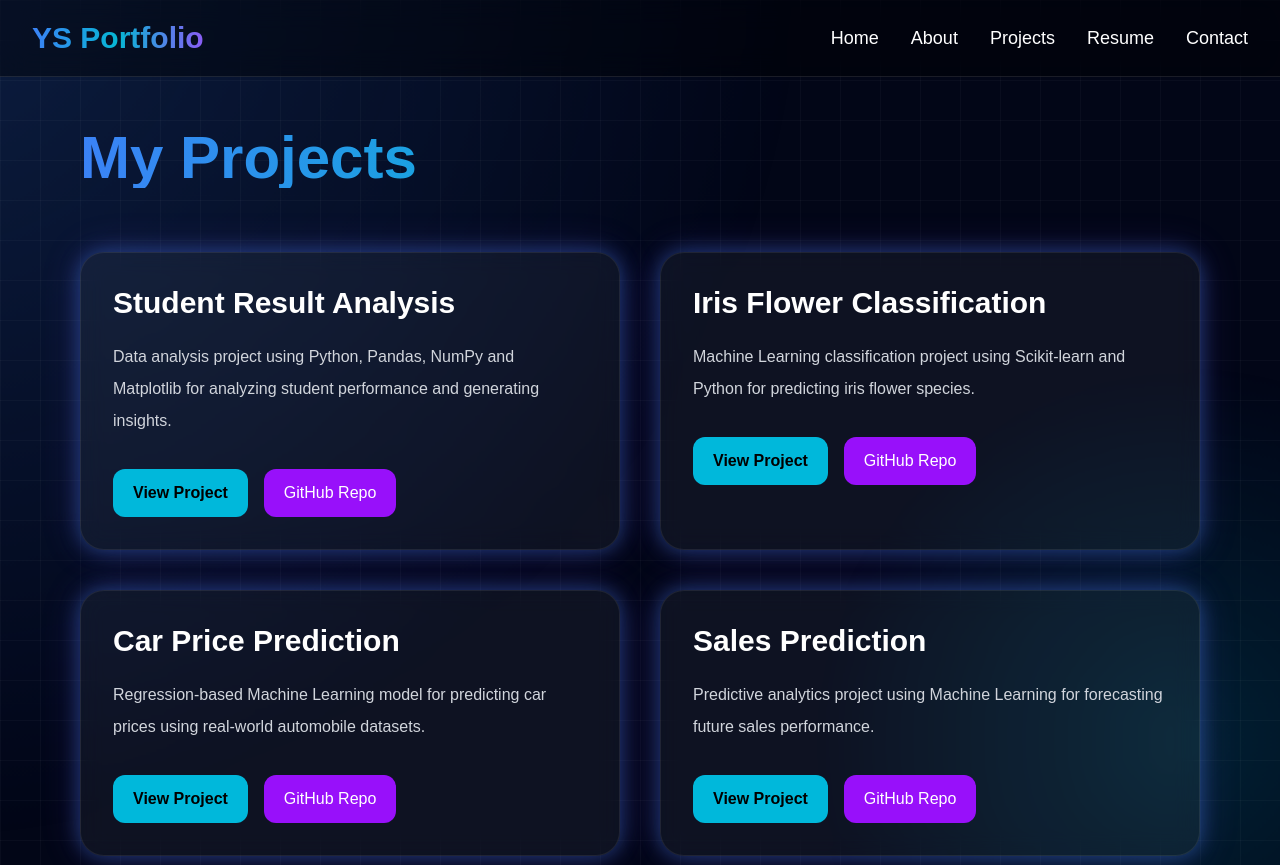
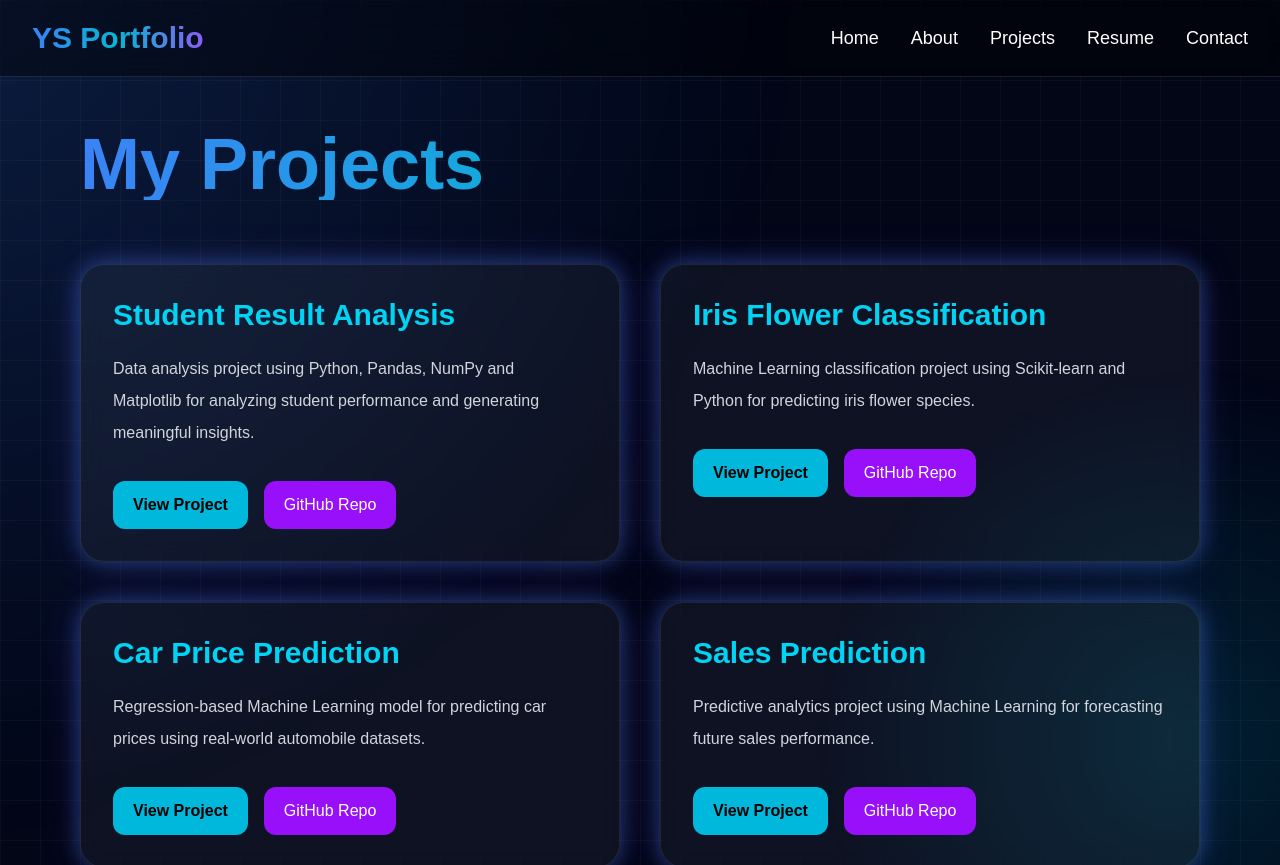
Before and after one commit to yashshelke9129-droid/yash-data-science-portfolio, a Next.js app: page /projects in a window 1280 px wide. Shown: the top 865 px of the page. Built offline with nearby package versions, Linux system fonts and the light colour scheme.

Commit message:
Added full futuristic animations

```diff
--- a/src/app/contact/page.js
+++ b/src/app/contact/page.js
@@ -9,21 +9,33 @@ export default function Contact() {
       <Navbar />
 
       <motion.main
-        initial={{ opacity: 0, y: 60 }}
-        animate={{ opacity: 1, y: 0 }}
-        transition={{ duration: 0.8 }}
-        className="min-h-screen px-6 md:px-20 py-32 grid-bg"
+        initial={{ opacity: 0 }}
+        animate={{ opacity: 1 }}
+        transition={{ duration: 1 }}
+        className="min-h-screen px-6 md:px-20 py-32 grid-bg text-white"
       >
 
-        <h1 className="text-6xl font-bold gradient-text mb-16">
+        <motion.h1
+          initial={{ y: -60, opacity: 0 }}
+          animate={{ y: 0, opacity: 1 }}
+          transition={{ duration: 0.8 }}
+          className="text-6xl md:text-7xl font-bold gradient-text mb-16"
+        >
           Contact Me
-        </h1>
+        </motion.h1>
 
-        <div className="glass glow rounded-3xl p-10 max-w-4xl card-hover">
+        <motion.div
+          initial={{ y: 80, opacity: 0 }}
+          animate={{ y: 0, opacity: 1 }}
+          transition={{ duration: 1 }}
+          className="glass glow rounded-3xl p-10 max-w-4xl card-hover"
+        >
 
           <div className="space-y-10 text-xl">
 
-            <div>
+            <motion.div
+              whileHover={{ scale: 1.03 }}
+            >
               <h2 className="text-cyan-400 font-bold mb-3">
                 Email
               </h2>
@@ -31,9 +43,11 @@ export default function Contact() {
               <p className="text-gray-300">
                 yashshelke9129@gmail.com
               </p>
-            </div>
+            </motion.div>
 
-            <div>
+            <motion.div
+              whileHover={{ scale: 1.03 }}
+            >
               <h2 className="text-cyan-400 font-bold mb-3">
                 Phone
               </h2>
@@ -41,9 +55,11 @@ export default function Contact() {
               <p className="text-gray-300">
                 +91 9136486029
               </p>
-            </div>
+            </motion.div>
 
-            <div>
+            <motion.div
+              whileHover={{ scale: 1.03 }}
+            >
               <h2 className="text-cyan-400 font-bold mb-3">
                 LinkedIn
               </h2>
@@ -55,9 +71,11 @@ export default function Contact() {
               >
                 View LinkedIn Profile
               </a>
-            </div>
+            </motion.div>
 
-            <div>
+            <motion.div
+              whileHover={{ scale: 1.03 }}
+            >
               <h2 className="text-cyan-400 font-bold mb-3">
                 GitHub
               </h2>
@@ -69,11 +87,11 @@ export default function Contact() {
               >
                 View GitHub Profile
               </a>
-            </div>
+            </motion.div>
 
           </div>
 
-        </div>
+        </motion.div>
 
       </motion.main>
     </>
--- a/src/app/projects/page.js
+++ b/src/app/projects/page.js
@@ -9,23 +9,37 @@ export default function Projects() {
       <Navbar />
 
       <motion.main
-        initial={{ opacity: 0, y: 60 }}
-        animate={{ opacity: 1, y: 0 }}
-        transition={{ duration: 0.8 }}
-        className="min-h-screen px-6 md:px-20 py-32 grid-bg"
+        initial={{ opacity: 0 }}
+        animate={{ opacity: 1 }}
+        transition={{ duration: 1 }}
+        className="min-h-screen px-6 md:px-20 py-32 grid-bg text-white"
       >
 
-        <h1 className="text-6xl font-bold gradient-text mb-16">
+        {/* Heading */}
+
+        <motion.h1
+          initial={{ y: -60, opacity: 0 }}
+          animate={{ y: 0, opacity: 1 }}
+          transition={{ duration: 0.8 }}
+          className="text-6xl md:text-7xl font-bold gradient-text mb-16"
+        >
           My Projects
-        </h1>
+        </motion.h1>
+
+        {/* Projects Grid */}
 
         <div className="grid md:grid-cols-2 gap-10">
 
           {/* Project 1 */}
 
-          <div className="glass glow rounded-3xl p-8 card-hover">
+          <motion.div
+            initial={{ x: -100, opacity: 0 }}
+            animate={{ x: 0, opacity: 1 }}
+            transition={{ duration: 0.8 }}
+            className="glass glow rounded-3xl p-8 card-hover"
+          >
 
-            <h2 className="text-3xl font-bold mb-5">
+            <h2 className="text-3xl font-bold mb-5 text-cyan-400">
               Student Result Analysis
             </h2>
 
@@ -33,7 +47,7 @@ export default function Projects() {
               Data analysis project using Python,
               Pandas, NumPy and Matplotlib
               for analyzing student performance
-              and generating insights.
+              and generating meaningful insights.
             </p>
 
             <div className="flex gap-4 flex-wrap">
@@ -56,13 +70,18 @@ export default function Projects() {
 
             </div>
 
-          </div>
+          </motion.div>
 
           {/* Project 2 */}
 
-          <div className="glass glow rounded-3xl p-8 card-hover">
+          <motion.div
+            initial={{ x: 100, opacity: 0 }}
+            animate={{ x: 0, opacity: 1 }}
+            transition={{ duration: 1 }}
+            className="glass glow rounded-3xl p-8 card-hover"
+          >
 
-            <h2 className="text-3xl font-bold mb-5">
+            <h2 className="text-3xl font-bold mb-5 text-cyan-400">
               Iris Flower Classification
             </h2>
 
@@ -92,13 +111,18 @@ export default function Projects() {
 
             </div>
 
-          </div>
+          </motion.div>
 
           {/* Project 3 */}
 
-          <div className="glass glow rounded-3xl p-8 card-hover">
+          <motion.div
+            initial={{ x: -100, opacity: 0 }}
+            animate={{ x: 0, opacity: 1 }}
+            transition={{ duration: 1.2 }}
+            className="glass glow rounded-3xl p-8 card-hover"
+          >
 
-            <h2 className="text-3xl font-bold mb-5">
+            <h2 className="text-3xl font-bold mb-5 text-cyan-400">
               Car Price Prediction
             </h2>
 
@@ -128,13 +152,18 @@ export default function Projects() {
 
             </div>
 
-          </div>
+          </motion.div>
 
           {/* Project 4 */}
 
-          <div className="glass glow rounded-3xl p-8 card-hover">
+          <motion.div
+            initial={{ x: 100, opacity: 0 }}
+            animate={{ x: 0, opacity: 1 }}
+            transition={{ duration: 1.4 }}
+            className="glass glow rounded-3xl p-8 card-hover"
+          >
 
-            <h2 className="text-3xl font-bold mb-5">
+            <h2 className="text-3xl font-bold mb-5 text-cyan-400">
               Sales Prediction
             </h2>
 
@@ -164,7 +193,7 @@ export default function Projects() {
 
             </div>
 
-          </div>
+          </motion.div>
 
         </div>
 
--- a/src/app/resume/page.js
+++ b/src/app/resume/page.js
@@ -9,17 +9,27 @@ export default function Resume() {
       <Navbar />
 
       <motion.main
-        initial={{ opacity: 0, scale: 0.9 }}
-        animate={{ opacity: 1, scale: 1 }}
-        transition={{ duration: 0.8 }}
-        className="min-h-screen flex flex-col items-center justify-center px-6 py-32 grid-bg"
+        initial={{ opacity: 0 }}
+        animate={{ opacity: 1 }}
+        transition={{ duration: 1 }}
+        className="min-h-screen flex flex-col items-center justify-center px-6 py-32 grid-bg text-white"
       >
 
-        <h1 className="text-6xl font-bold gradient-text mb-12">
+        <motion.h1
+          initial={{ y: -60, opacity: 0 }}
+          animate={{ y: 0, opacity: 1 }}
+          transition={{ duration: 0.8 }}
+          className="text-6xl md:text-7xl font-bold gradient-text mb-12"
+        >
           Resume
-        </h1>
+        </motion.h1>
 
-        <div className="glass glow rounded-3xl p-12 text-center card-hover">
+        <motion.div
+          initial={{ scale: 0.7, opacity: 0 }}
+          animate={{ scale: 1, opacity: 1 }}
+          transition={{ duration: 1 }}
+          className="glass glow rounded-3xl p-12 text-center card-hover"
+        >
 
           <p className="text-2xl text-gray-300 mb-10">
             View my professional Data Science resume
@@ -33,7 +43,7 @@ export default function Resume() {
             Open Resume
           </a>
 
-        </div>
+        </motion.div>
 
       </motion.main>
     </>
```
